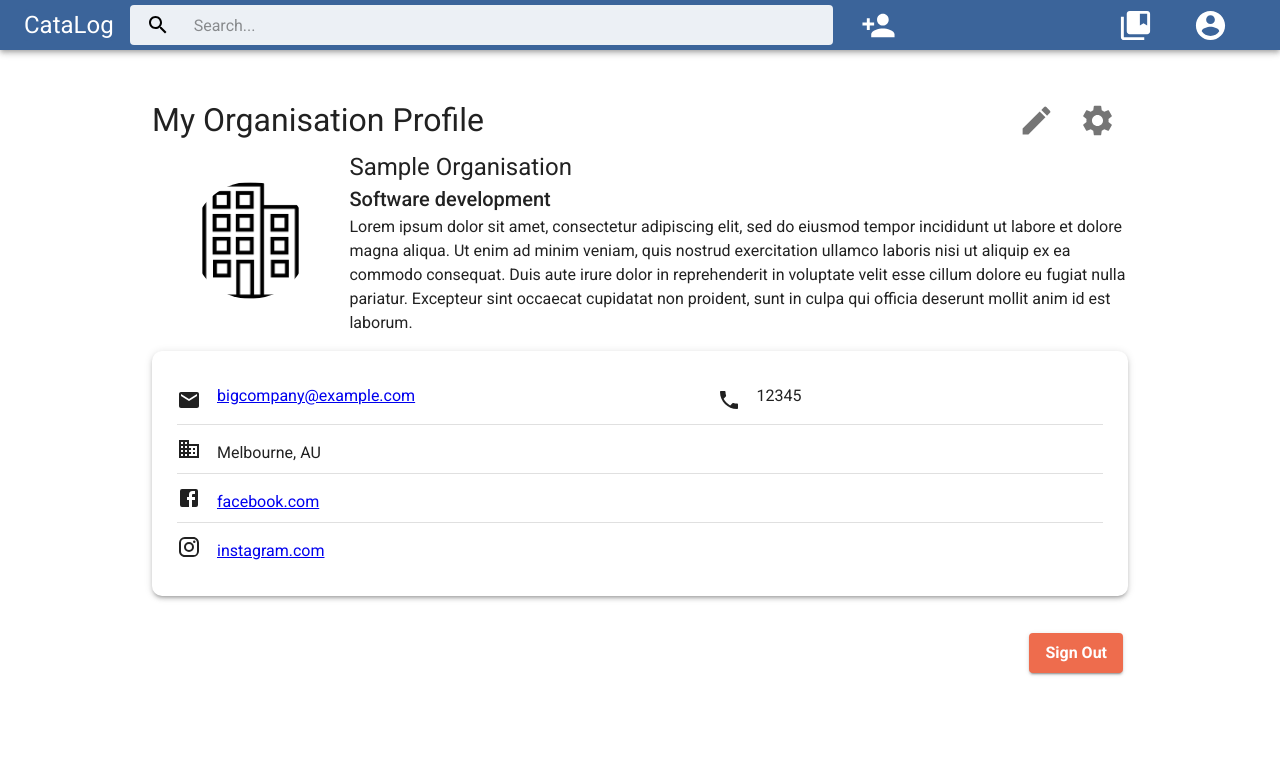
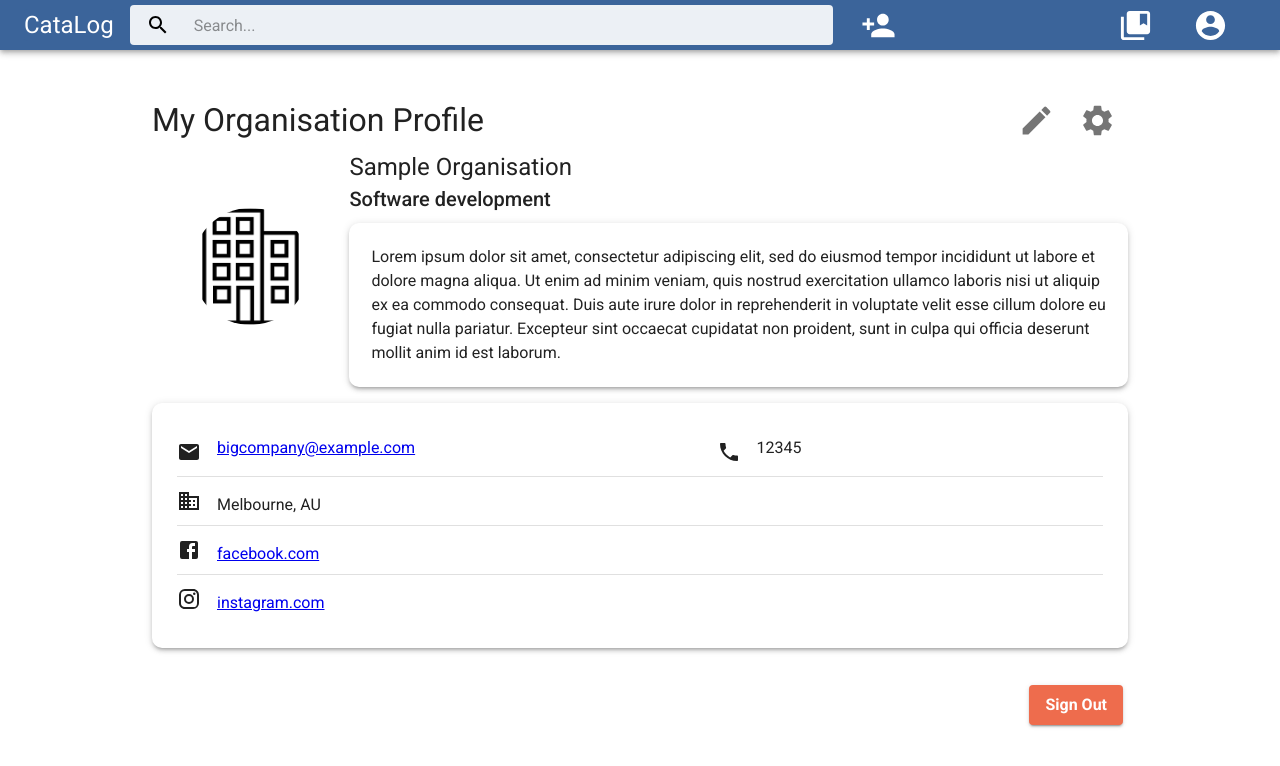
Before and after one commit to bawses/it-project-crm, a Next.js app: page /organisations/profile in a window 1280 px wide. Shown: the top 766 px of the page. Built offline with nearby package versions, Linux system fonts and the light colour scheme; a web font is replaced by a local one.

Commit message:
Complete organisation pages UI

```diff
--- a/components/cards/ContactHeader.tsx
+++ b/components/cards/ContactHeader.tsx
@@ -1,5 +1,5 @@
 import React from "react";
-import { Typography, makeStyles, IconButton } from "@material-ui/core";
+import { Typography, makeStyles, IconButton, Paper } from "@material-ui/core";
 import StarsIcon from "@material-ui/icons/Stars";
 import StarIcon from "@material-ui/icons/Star";
 import { COLORS } from "../../lib/Colors";
@@ -65,7 +65,14 @@ export default function ContactHeader({
           )}
         </div>
       )}
-      {type === "organisation" && <Typography>{about}</Typography>}
+      {type === "organisation" && (
+        <Paper
+        elevation={3}
+        className={classes.aboutSection}
+      >
+          <Typography>{about}</Typography>
+        </Paper>
+      )}
     </div>
   );
 }
@@ -103,4 +110,12 @@ const useStyles = makeStyles((theme) => ({
       flexDirection: "column",
     },
   },
+  aboutSection: {
+    borderRadius: 10,
+    padding: 22,
+    [theme.breakpoints.down("xs")]: {
+      padding: 15,
+    },
+    marginTop: theme.spacing(),
+  },
 }));
--- a/pages/organisations/[organisationId].tsx
+++ b/pages/organisations/[organisationId].tsx
@@ -11,6 +11,7 @@ import { OnChangeValue } from "react-select";
 import { getSession } from "next-auth/client";
 import { IOrganisation } from "../../lib/DataTypes";
 import { getOrganisationById } from "../../api_client/OrganisationClient";
+import { dummyOrganisation } from "./profile";
 
 const useStyles = makeStyles((theme) => ({
   containerStyle: {
@@ -95,7 +96,8 @@ export default function ViewOrgContact() {
     if (organisationId && typeof organisationId === "string") {
       try {
         setIsLoading(true);
-        const fetchedData = await getOrganisationById(organisationId);
+        // const fetchedData = await getOrganisationById(organisationId);
+        const fetchedData = dummyOrganisation;
         setInitialContactData(fetchedData);
         // if (fetchedData?.imageUrl) {
         // 	setProfileImage(fetchedData?.imageUrl);
--- a/pages/organisations/profile/edit.tsx
+++ b/pages/organisations/profile/edit.tsx
@@ -410,7 +410,7 @@ export default function EditOrgProfile() {
             console.log("Updating org details");
             console.log(detailsToUpdate);
 			// const updatedUser = await updateUser(detailsToUpdate);
-			router.replace("organisations/profile");
+			router.replace("/organisations/profile");
 			setIsLoading(false);
 		} catch (e: any) {
 			console.log(e);
@@ -509,7 +509,7 @@ export default function EditOrgProfile() {
 								onChange={(value) => setLocation(value)}
 							/>
 							<TextField
-								size="small"
+								multiline={true}
 								variant="filled"
 								id="about"
 								label="About"
--- a/pages/organisations/profile/index.tsx
+++ b/pages/organisations/profile/index.tsx
@@ -131,8 +131,8 @@ export default function OrgProfile() {
     <Layout>
       <Container className={classes.containerStyle}>
         <ProfileOptions
-          onPressSettings={() => router.push("profile/settings")}
-          onPressEdit={() => router.push("profile/edit")}
+          onPressSettings={() => router.push("/organisations/profile/settings")}
+          onPressEdit={() => router.push("/organisations/profile/edit")}
           isOrganisation={true}
         />
         <div className={classes.primaryDetailsStyle}>
```
